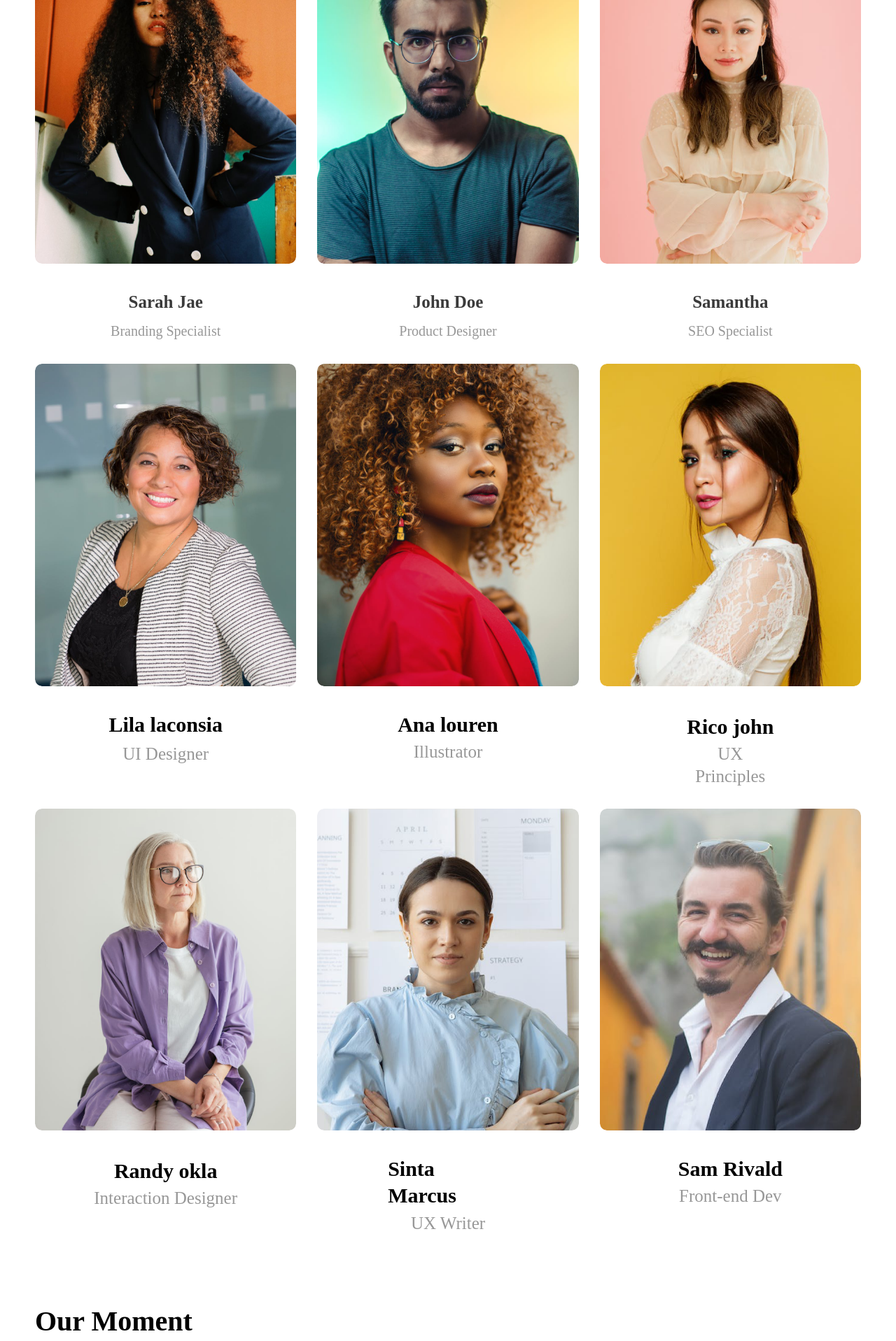
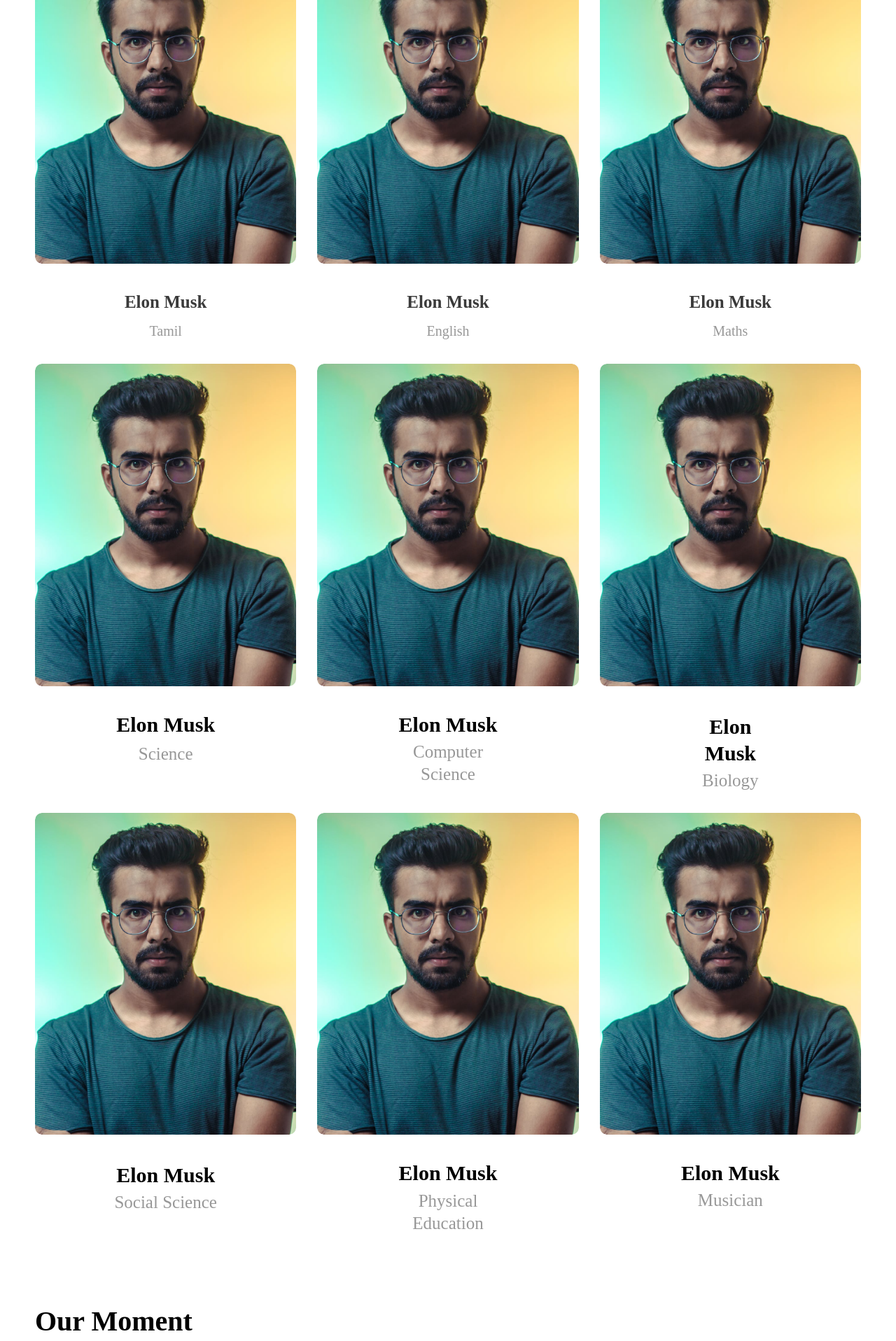
Before and after one commit to SanjayKumar-M/Schoolsite, a React (Create React App) app: page /about in a window 1280 px wide. Shown: the part 880-2797 px from the top of the page at 70% size. Built offline with nearby package versions, Linux system fonts and the light colour scheme.

Commit message:
updated about page

```diff
--- a/src/components/Footer/index.jsx
+++ b/src/components/Footer/index.jsx
@@ -8,7 +8,7 @@
         <div className="flex flex-row justify-between items-center w-full">
           <div className="flex flex-col items-start justify-start w-[70%] gap-1">
             <div className="flex flex-row justify-between items-start w-full">
-              <Img src="images/img_group_642_red_400.svg" alt="image_six" className="h-[50px]" />
+              <Img src="https://freesvg.org/img/logo_school.png" alt="image_six" className="h-[50px]" />
               <div className="flex flex-row justify-between items-center w-[47%] mt-[25px]">
                 <div className="flex flex-col items-center justify-start w-[29%]">
                   <div className="flex flex-col items-start justify-start w-full">
@@ -41,17 +41,15 @@
                   </div>
                   <div className="flex flex-col items-start justify-start gap-[30px]">
                     <Heading as="h6" className="!text-white-A700 tracking-[0.90px] !font-semibold cursor-pointer">
-                      Dribbble
+                      Facebook
                     </Heading>
                     <Heading as="h6" className="!text-white-A700 tracking-[0.90px] !font-semibold cursor-pointer">
                       Instagram
                     </Heading>
                     <Heading as="h6" className="!text-white-A700 tracking-[0.90px] !font-semibold cursor-pointer">
-                      Behance
+                      Twitter
                     </Heading>
-                    <Heading as="h6" className="!text-white-A700 tracking-[0.90px] !font-semibold cursor-pointer">
-                      Pinterest
-                    </Heading>
+
                   </div>
                 </div>
               </div>
--- a/src/pages/About/index.jsx
+++ b/src/pages/About/index.jsx
@@ -55,11 +55,10 @@
                       <div className="flex flex-col items-center justify-start w-[91%] gap-[15px] z-[1]">
                         <Heading size="5xl" as="h1" className="w-[66%] text-center leading-[60px]">
                           <span className="text-black-900">Get to know more </span>
-                          <span className="text-red-400_01">about us</span>
+                          <span className="text-red-400_01">about our Teachers</span>
                         </Heading>
                         <Text as="p" className="text-center !leading-10">
-                          We are an agency engaged in the creative industry and business, we are ready to help you to
-                          improve your business performance together with our great team
+                          Our staffs are not only experienced but also friendly with our students, their unique style of teaching creates a difference
                         </Text>
                       </div>
                       <Img
@@ -79,13 +78,13 @@
             </div>
             <div className="justify-center w-full gap-[30px] grid-cols-3 grid min-h-[auto]">
               <div className="flex flex-col items-center justify-start w-full gap-[39px]">
-                <Img src="images/img_rectangle_16.png" alt="image" className="w-full object-cover rounded-[10px]" />
+                <Img src="images/img_rectangle_15.png" alt="image" className="w-full object-cover rounded-[10px]" />
                 <div className="flex flex-col items-center justify-start w-[44%] gap-3">
                   <Heading size="xl" as="h2" className="!text-gray-800_01">
-                    Sarah Jae
+                    Elon Musk
                   </Heading>
                   <Text as="p" className="!text-black-900_68">
-                    Branding Specialist
+                    Tamil
                   </Text>
                 </div>
               </div>
@@ -93,87 +92,87 @@
                 <Img src="images/img_rectangle_15.png" alt="image" className="w-full object-cover rounded-[10px]" />
                 <div className="flex flex-col items-center justify-start w-[39%] gap-3 py-1">
                   <Heading size="xl" as="h3" className="!text-gray-800_01">
-                    John Doe
+                    Elon Musk
                   </Heading>
                   <Text as="p" className="!text-black-900_68 text-center">
-                    Product Designer
+                    English
                   </Text>
                 </div>
               </div>
               <div className="flex flex-col items-center justify-start w-full gap-[39px]">
-                <Img src="images/img_rectangle_17.png" alt="image" className="w-full object-cover rounded-[10px]" />
+                <Img src="images/img_rectangle_15.png" alt="image" className="w-full object-cover rounded-[10px]" />
                 <div className="flex flex-col items-center justify-start w-[33%] gap-3">
                   <Heading size="xl" as="h4" className="!text-gray-800_01 text-center">
-                    Samantha
+                    Elon Musk
                   </Heading>
                   <Text as="p" className="!text-black-900_68 text-center">
-                    SEO Specialist
+                    Maths
                   </Text>
                 </div>
               </div>
               <div className="flex flex-col items-center justify-start w-full gap-9">
-                <Img src="images/img_rectangle_18.png" alt="image" className="w-full object-cover rounded-[10px]" />
+                <Img src="images/img_rectangle_15.png" alt="image" className="w-full object-cover rounded-[10px]" />
                 <div className="flex flex-col items-center justify-start w-[44%] gap-[7px]">
                   <Heading size="2xl" as="h5">
-                    Lila laconsia
+                    Elon Musk
                   </Heading>
                   <Text size="lg" as="p" className="!text-black-900_68 text-center">
-                    UI Designer
+                    Science
                   </Text>
                 </div>
               </div>
               <div className="flex flex-col items-center justify-start w-full gap-9">
-                <Img src="images/img_rectangle_19.png" alt="image" className="w-full object-cover rounded-[10px]" />
+                <Img src="images/img_rectangle_15.png" alt="image" className="w-full object-cover rounded-[10px]" />
                 <div className="flex flex-col items-center justify-start w-[39%] gap-1">
                   <Heading size="2xl" as="h6" className="text-center">
-                    Ana louren
+                    Elon Musk
                   </Heading>
                   <Text size="lg" as="p" className="!text-black-900_68 text-center">
-                    Illustrator
+                    Computer Science
                   </Text>
                 </div>
               </div>
               <div className="flex flex-col items-center justify-start w-full gap-[39px]">
-                <Img src="images/img_rectangle_20.png" alt="image" className="w-full object-cover rounded-[10px]" />
+                <Img src="images/img_rectangle_15.png" alt="image" className="w-full object-cover rounded-[10px]" />
                 <div className="flex flex-col items-center justify-start w-[37%] gap-1">
                   <Heading size="2xl" as="h3" className="text-center">
-                    Rico john
+                    Elon Musk
                   </Heading>
                   <Text size="lg" as="p" className="!text-black-900_68 text-center">
-                    UX Principles
+                    Biology
                   </Text>
                 </div>
               </div>
               <div className="flex flex-col items-center justify-start w-full gap-[39px]">
-                <Img src="images/img_rectangle_21.png" alt="image" className="w-full object-cover rounded-[10px]" />
+                <Img src="images/img_rectangle_15.png" alt="image" className="w-full object-cover rounded-[10px]" />
                 <div className="flex flex-col items-center justify-start w-[57%] gap-1">
                   <Heading size="2xl" as="h3">
-                    Randy okla
+                    Elon Musk
                   </Heading>
                   <Text size="lg" as="p" className="!text-black-900_68 text-center">
-                    Interaction Designer
+                    Social Science
                   </Text>
                 </div>
               </div>
               <div className="flex flex-col items-center justify-start w-full gap-9">
-                <Img src="images/img_rectangle_22.png" alt="image" className="w-full object-cover rounded-[10px]" />
+                <Img src="images/img_rectangle_15.png" alt="image" className="w-full object-cover rounded-[10px]" />
                 <div className="flex flex-col items-center justify-start w-[46%] gap-[5px]">
                   <Heading size="2xl" as="h3">
-                    Sinta Marcus
+                    Elon Musk
                   </Heading>
                   <Text size="lg" as="p" className="!text-black-900_68 text-center">
-                    UX Writer
+                    Physical Education
                   </Text>
                 </div>
               </div>
               <div className="flex flex-col items-center justify-start w-full gap-9">
-                <Img src="images/img_rectangle_23.png" alt="image" className="w-full object-cover rounded-[10px]" />
+                <Img src="images/img_rectangle_15.png" alt="image" className="w-full object-cover rounded-[10px]" />
                 <div className="flex flex-col items-center justify-start w-2/5 gap-1">
                   <Heading size="2xl" as="h3" className="text-center">
-                    Sam Rivald
+                    Elon Musk
                   </Heading>
                   <Text size="lg" as="p" className="!text-black-900_68 text-center">
-                    Front-end Dev
+                    Musician
                   </Text>
                 </div>
               </div>
--- a/src/pages/Homepage/index.jsx
+++ b/src/pages/Homepage/index.jsx
@@ -211,7 +211,7 @@
                       </div>
                       <div className="flex flex-col items-start justify-start w-[32%] gap-5 p-[30px] bg-white-A700 shadow-xl rounded-[10px]">
                         <Text size="s" as="p" className="w-[99%] ml-1.5">
-                          Best school with great teacher and facilities,
+                          Best school with great teacher and facilities
                         </Text>
                         <div className="flex flex-row justify-start w-3/5 mb-[11px] ml-1.5 gap-[25px]">
                           <Img
```
Also changed, not shown: src/pages/Works/index.jsx (+6 -9 lines). Lines whose indentation alone changed are shown as unchanged.
